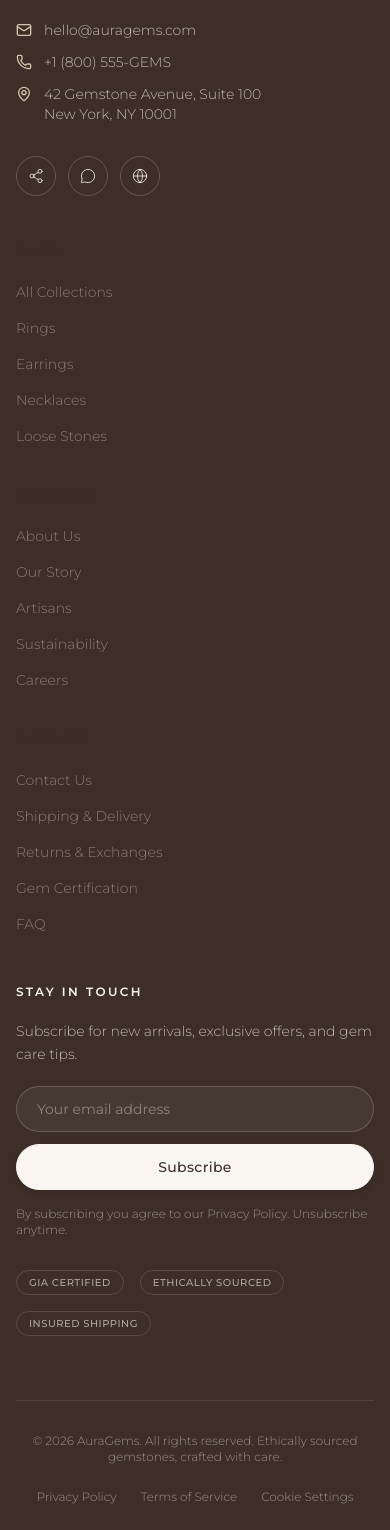
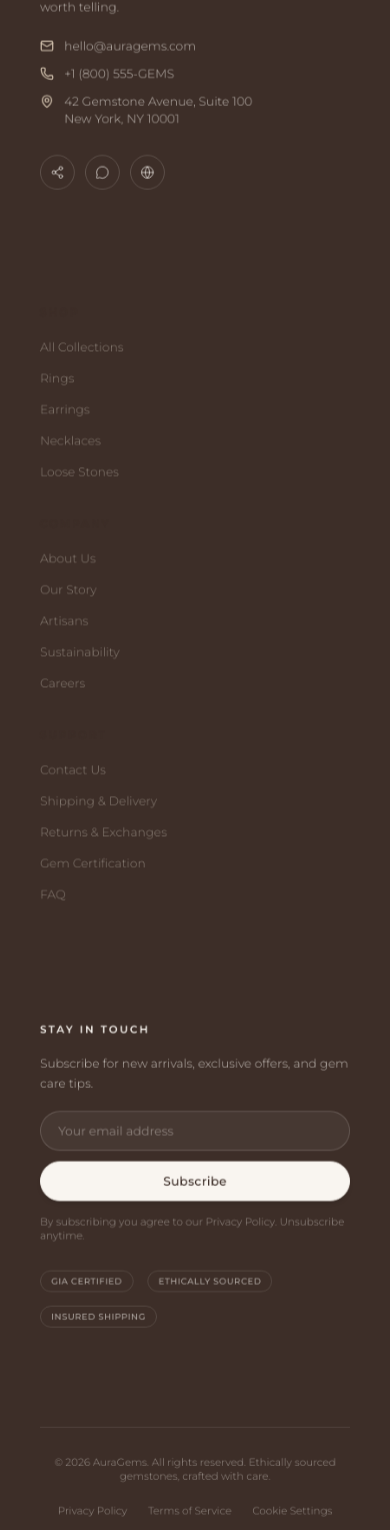
Before and after one commit to SavindiLayanga/AuraGems, a React (Vite) app: page / in a window 390 px wide. Shown: the part 8066-9596 px from the top of the page. Built offline with nearby package versions, Linux system fonts and the light colour scheme; a web font is replaced by a local one.

Commit message:
Create animated footer section

```diff
--- a/src/components/Footer.jsx
+++ b/src/components/Footer.jsx
@@ -8,7 +8,9 @@
   Phone,
   Share2,
 } from 'lucide-react';
+import { useScrollReveal } from '../hooks/useScrollReveal';
 import Button from './Button';
+import ScrollRevealItem from './ScrollRevealItem';
 
 const shopLinks = [
   { label: 'All Collections', href: '#collection' },
@@ -72,8 +74,10 @@
 }
 
 export default function Footer() {
+  const revealRef = useScrollReveal({ threshold: 0.08 });
+
   return (
-    <footer className="bg-mocha text-cream">
+    <footer ref={revealRef} className="bg-mocha text-cream">
       {/* Partner marquee — scrolls left continuously */}
       <div
         className="footer-partners section-x border-b border-white/10 bg-beige py-8 md:py-10"
@@ -99,7 +103,7 @@
         <div className="mx-auto max-w-7xl">
           <div className="grid gap-12 lg:grid-cols-12 lg:gap-8">
             {/* Brand */}
-            <div className="lg:col-span-4">
+            <ScrollRevealItem index={0} className="scroll-reveal-item--text lg:col-span-4">
               <a
                 href="#home"
                 className="inline-flex items-center gap-2 font-serif text-2xl font-semibold tracking-wide text-cream"
@@ -150,17 +154,18 @@
                   </a>
                 ))}
               </div>
-            </div>
+            </ScrollRevealItem>
 
-            {/* Link columns */}
-            <div className="grid gap-10 sm:grid-cols-3 lg:col-span-5">
+            <ScrollRevealItem
+              index={1}
+              className="scroll-reveal-item--text grid gap-10 sm:grid-cols-3 lg:col-span-5"
+            >
               <FooterLinkGroup title="Shop" links={shopLinks} />
               <FooterLinkGroup title="Company" links={companyLinks} />
               <FooterLinkGroup title="Support" links={supportLinks} />
-            </div>
+            </ScrollRevealItem>
 
-            {/* Newsletter */}
-            <div className="lg:col-span-3">
+            <ScrollRevealItem index={2} className="scroll-reveal-item--card lg:col-span-3">
               <h3 className="mb-5 text-xs font-semibold uppercase tracking-[0.2em] text-cream">
                 Stay In Touch
               </h3>
@@ -204,11 +209,13 @@
                   ),
                 )}
               </div>
-            </div>
+            </ScrollRevealItem>
           </div>
 
-          {/* Bottom bar */}
-          <div className="mt-16 flex flex-col items-center justify-between gap-6 border-t border-cream/10 pt-8 md:flex-row">
+          <ScrollRevealItem
+            index={3}
+            className="scroll-reveal-item--text mt-16 flex flex-col items-center justify-between gap-6 border-t border-cream/10 pt-8 md:flex-row"
+          >
             <p className="text-center text-xs font-light text-cream/50 md:text-left">
               © {new Date().getFullYear()} AuraGems. All rights reserved.
               Ethically sourced gemstones, crafted with care.
@@ -243,7 +250,7 @@
                 AMEX
               </span>
             </div>
-          </div>
+          </ScrollRevealItem>
         </div>
       </div>
     </footer>
```
